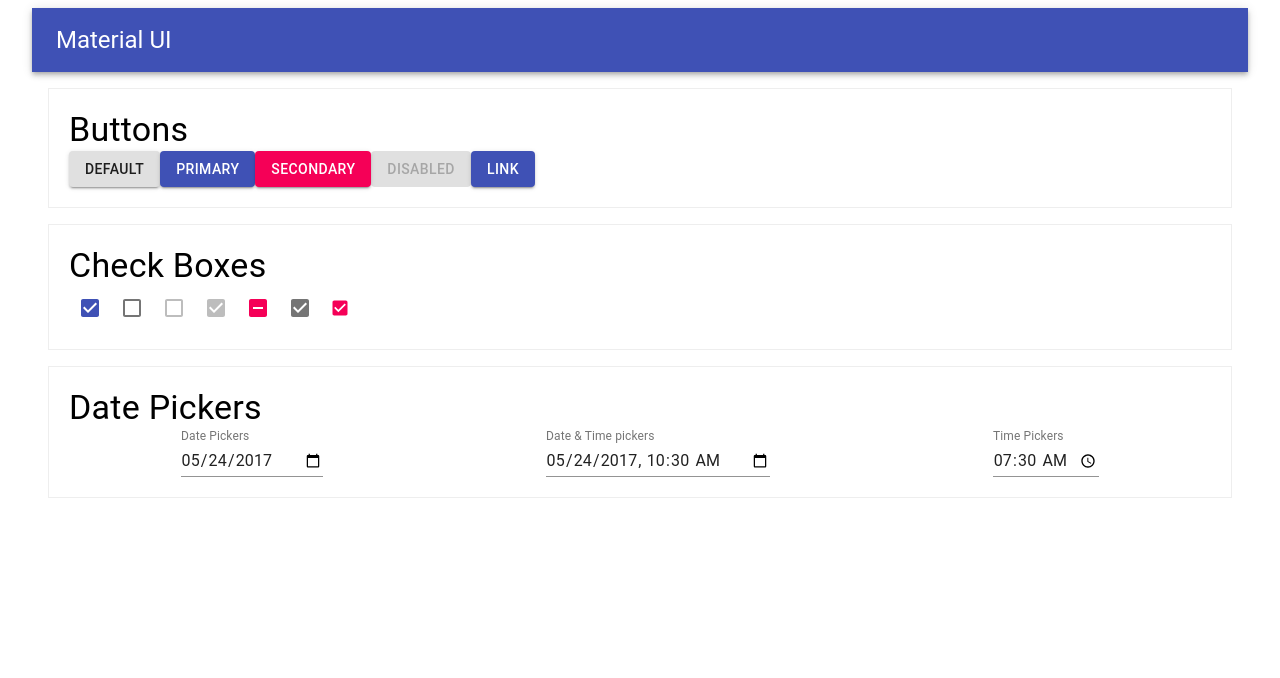
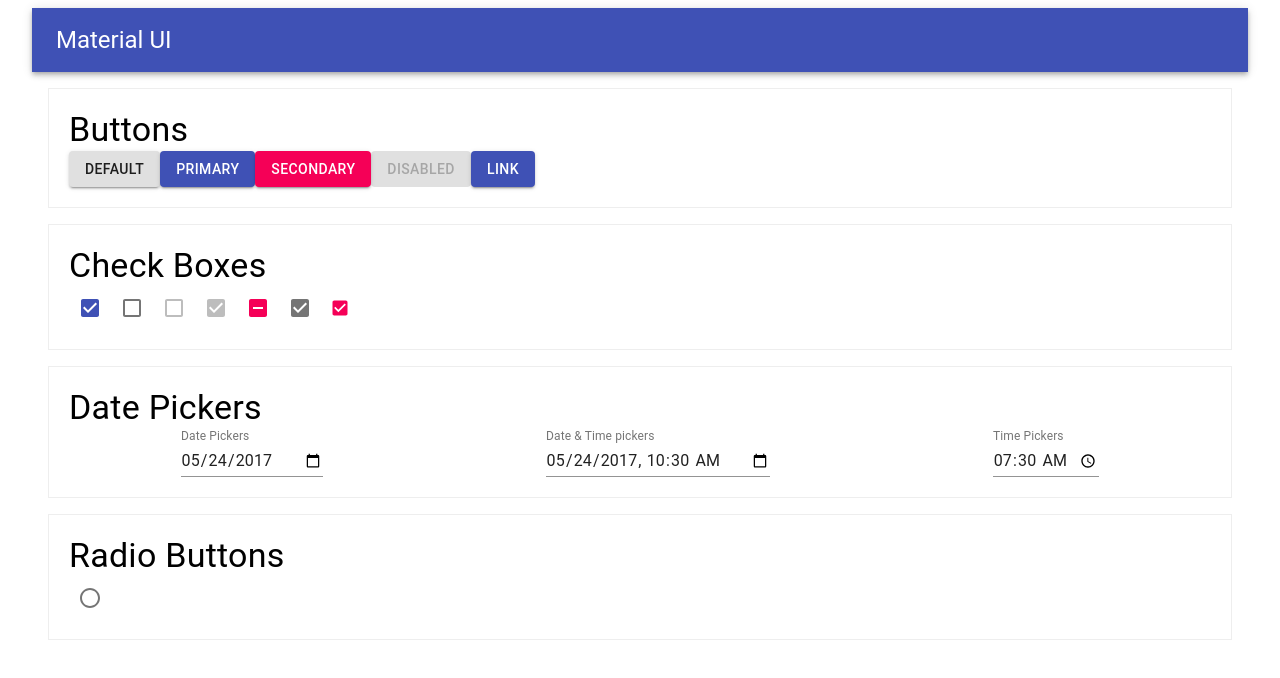
Before and after one commit to K-Sato1995/material-ui-practice, a React (Create React App) app: page / in a window 1280 px wide. Shown: the top 678 px of the page. Built offline with nearby package versions, Linux system fonts and the light colour scheme.

Commit message:
Add radio buttons

```diff
--- a/src/App.tsx
+++ b/src/App.tsx
@@ -3,6 +3,7 @@
 import Buttons from "./buttons";
 import CheckBoxes from "./checkBoxes";
 import DatePickers from "./datePickers";
+import RadioButtons from "./radioButtons";
 import Container from "@material-ui/core/Container";
 
 const App: React.FC = () => {
@@ -12,6 +13,7 @@
       <Buttons />
       <CheckBoxes />
       <DatePickers />
+      <RadioButtons />
     </Container>
   );
 };
--- /dev/null
+++ b/src/radioButtons/index.tsx
@@ -0,0 +1,19 @@
+import React from "react";
+import { Box, Radio, Typography } from "@material-ui/core";
+import styled from "styled-components";
+
+const StyledBox = styled(Box)`
+  border: solid 1px ${({ theme }) => theme.borderColor};
+  padding: 20px;
+`;
+
+const index = () => {
+  return (
+    <StyledBox m={2}>
+      <Typography variant="h4">Radio Buttons</Typography>
+      <Radio value="b" inputProps={{ "aria-label": "B" }} />
+    </StyledBox>
+  );
+};
+
+export default index;
```
